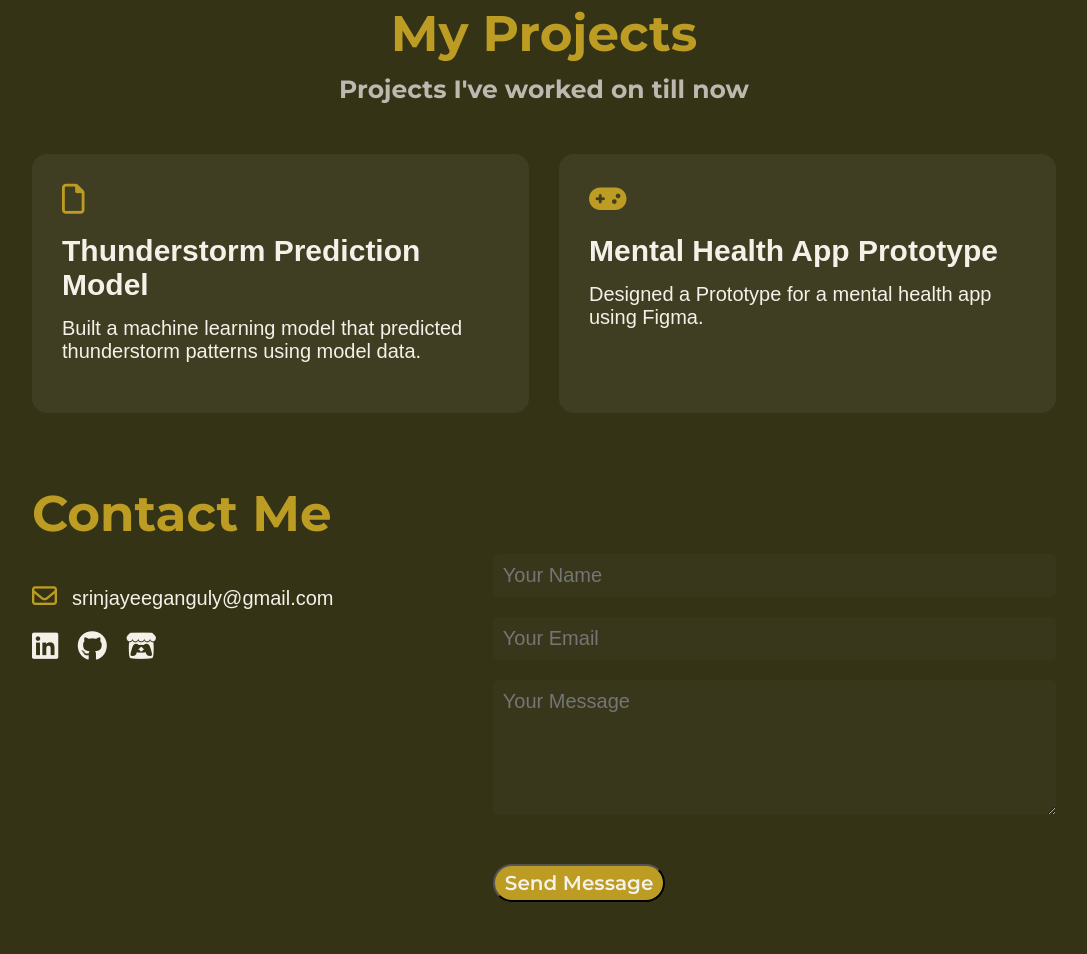
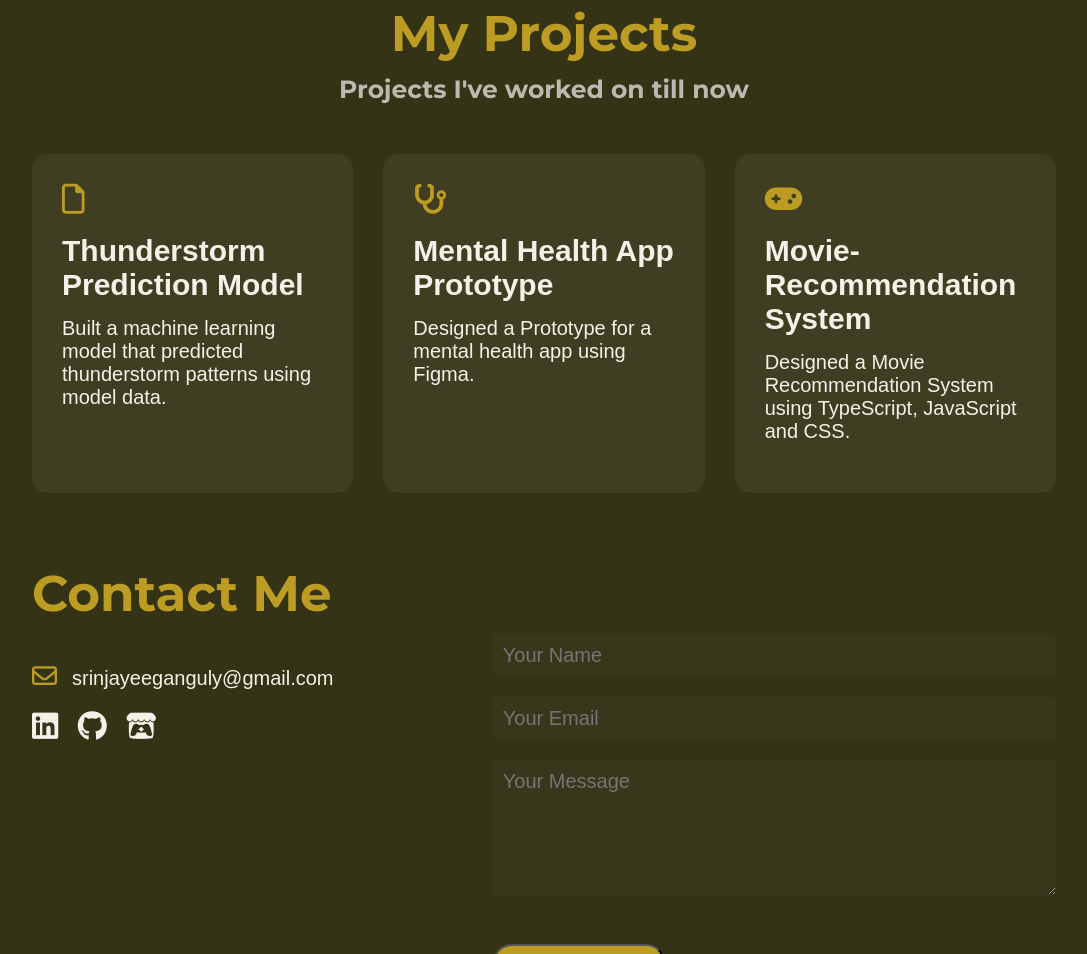
Before and after one commit to srinjayeeg/portfolio, a plain HTML site: page index.html in a window 1280 px wide. Shown: the part 2477-3431 px from the top of the page, without its empty margins (111-1198 px from the left). Drawn offline with Linux system fonts and the light colour scheme.

Commit message:
proj update

```diff
--- a/index.html
+++ b/index.html
@@ -186,9 +186,14 @@
           <p>Built a machine learning model that predicted thunderstorm patterns using model data.</p>
         </a>
         <a href="https://www.figma.com/design/eBTaKWCEO1mawzaekwdlEn/MANN---PROTOTYPE?node-id=41-46&t=C7INYFVVKLnqOXP4-1" class="project-item">
-          <i class="fa-solid fa-gamepad"></i>
+          <i class="fa-solid fa-stethoscope"></i>
           <h4>Mental Health App Prototype</h4>
           <p>Designed a Prototype for a mental health app using Figma.</p>
+        </a>
+        <a href="https://github.com/srinjayeeg/movie-picker" class="project-item">
+          <i class="fa-solid fa-gamepad"></i>
+          <h4>Movie-Recommendation System</h4>
+          <p>Designed a Movie Recommendation System using TypeScript, JavaScript and CSS.</p>
         </a>
 
       </div>
```
